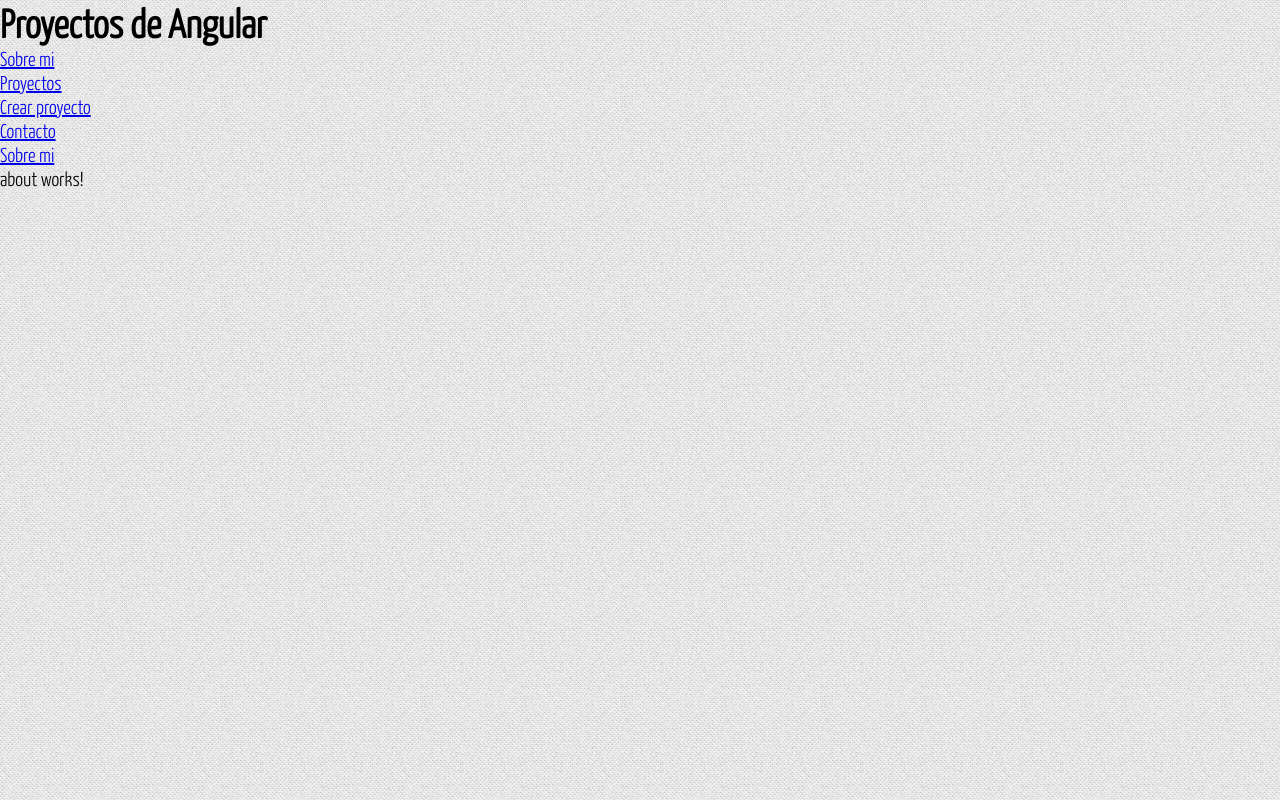
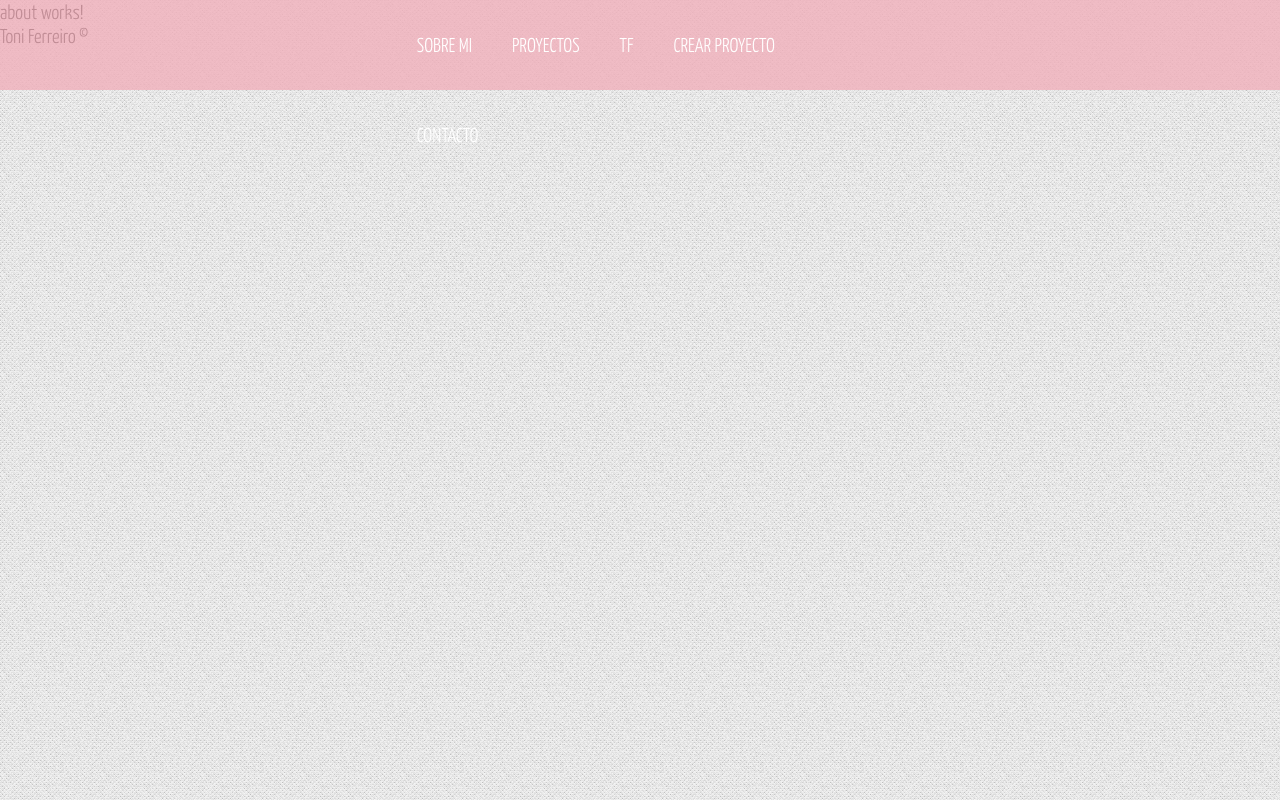
Before and after one commit to toniferr/portfolio-angular, an Angular app: page / in a window 1280 px wide. Built offline with nearby package versions, Linux system fonts and the light colour scheme.

Commit message:
estilo de cabecera

```diff
--- a/src/app/app.component.html
+++ b/src/app/app.component.html
@@ -1,10 +1,17 @@
-<h1>Proyectos de Angular</h1>
-
+<header>
   <ul>
     <li><a [routerLink]="['/sobre-mi']">Sobre mi</a></li>
     <li><a [routerLink]="['/proyectos']">Proyectos</a></li>
+    <li id="logo"><a href="#">TF</a></li>
     <li><a [routerLink]="['/crear-proyectos']">Crear proyecto</a></li>
     <li><a [routerLink]="['/contacto']">Contacto</a></li>
-  <li><a [routerLink]="['/sobre-mi']">Sobre mi</a></li>
   </ul>
+</header>
+
+<section id="content">
   <router-outlet></router-outlet>
+</section>
+
+<footer>
+  Toni Ferreiro &copy;
+</footer>
--- a/src/assets/css/styles.css
+++ b/src/assets/css/styles.css
@@ -20,5 +20,52 @@
     font-family: "yanone", Arial, Helvetica;
     font-size: 20px;
     background: url("../img/pattern.png");
+    background-attachment: fixed;
+}
+
+.clearfix {
+    float: none;
+    clear: both;
+}
+
+/* Barra de cabecera */
+header {
+    display: block;
+    width: 100%;
+    height: 90px;
+    background: rgb(241, 176, 187, 0.8);
     position: fixed;
+    text-transform: uppercase;
 }
+
+header ul{
+    display: block;
+    width: 38%;
+    height: inherit; /*heredado del padre*/
+    margin: 0px auto;
+}
+
+header ul li{
+    display: inline-block;
+    margin: 0px auto;
+    text-align: center;
+    line-height: 90px;
+}
+
+header a{
+    display: block;
+    padding-right: 20px;
+    padding-left: 20px;
+    height: inherit; /*heredado, o sea 90 px*/
+    text-decoration: none;
+    color: white;
+    transition: all 300ms;
+}
+
+header a:hover{
+    background: rgb(223, 126, 142);
+}
+
+header #logo a:hover{
+    background: transparent;
+}
```
Lines whose indentation alone changed are shown as unchanged.
